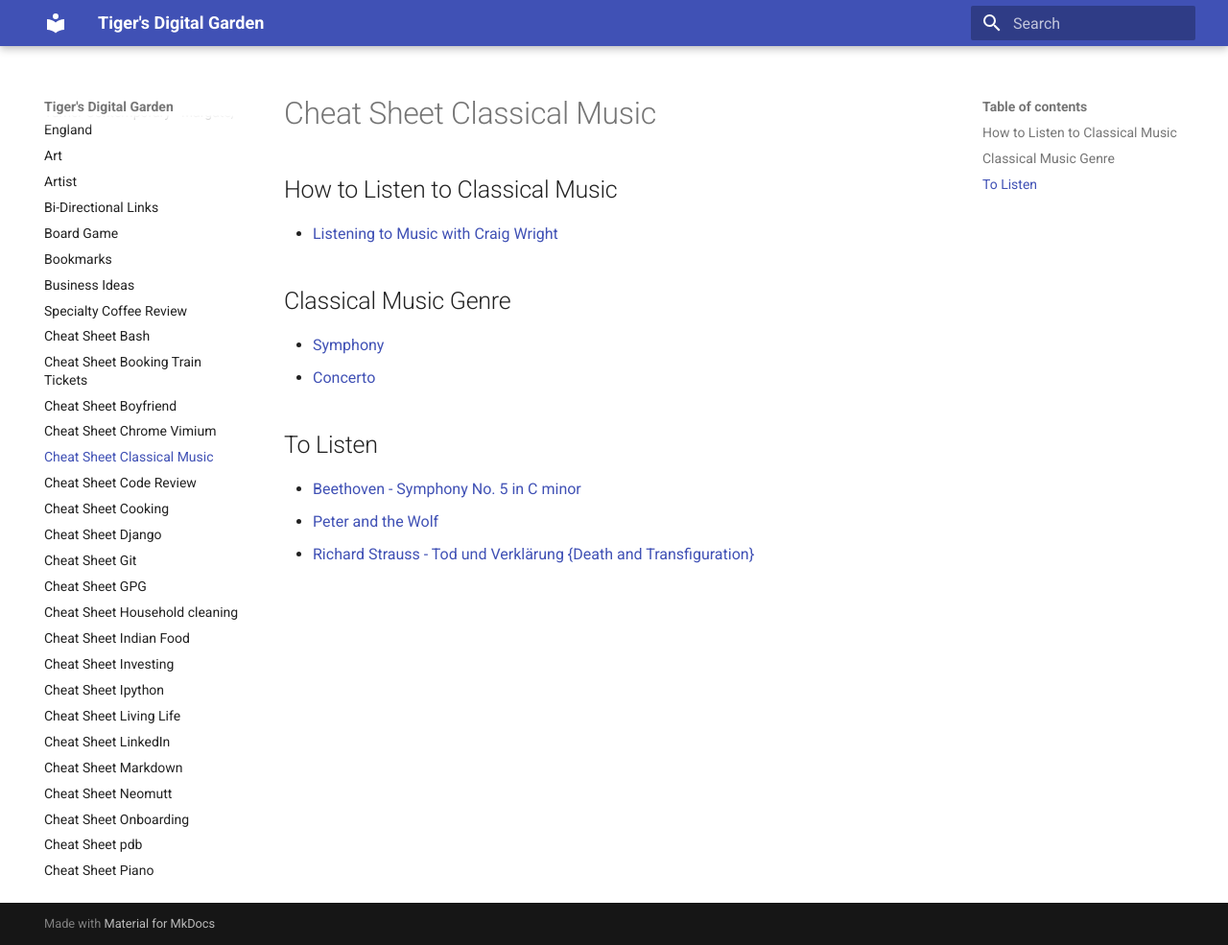
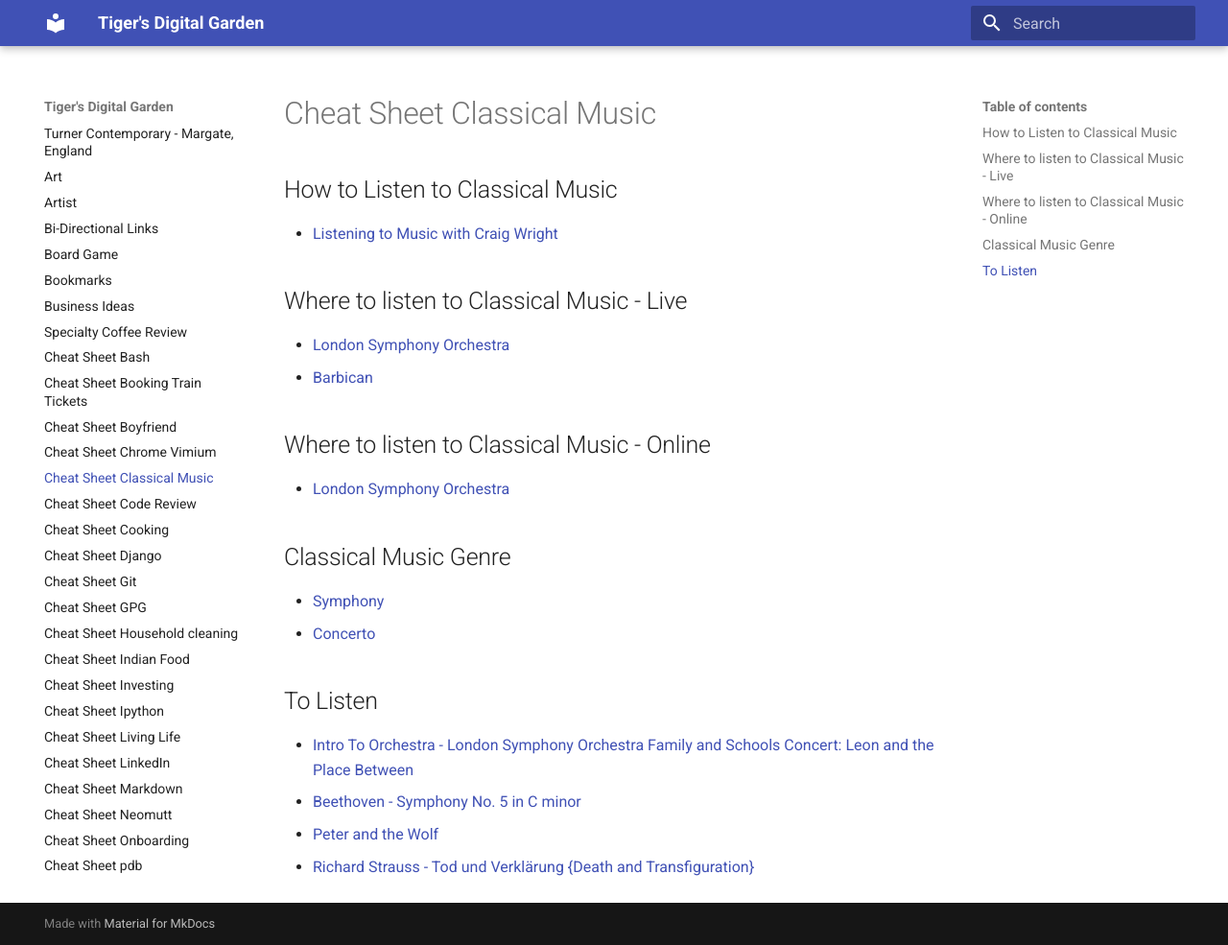
Before and after one commit to ynotstartups/notes, an MkDocs documentation site: the page built from notes/cheat-sheet-classical-music.md, in a window 1280 px wide and 985 px high. Shown: the whole window at 96% size. Built offline with MkDocs 1.6.1 and Material for MkDocs 9.7.7, drawn with Linux system fonts in a browser that asks for light colours.

Commit message:
update classical music

```diff
--- a/notes/cheat-sheet-classical-music.md
+++ b/notes/cheat-sheet-classical-music.md
@@ -3,6 +3,15 @@
 ## How to Listen to Classical Music
 
 - [Listening to Music with Craig Wright](https://www.youtube.com/watch?v=TRg-75VKOFU&list=PLh9mgdi4rNezhx8YiGIV8I22ICSuzslja&index=5)
+
+## Where to listen to Classical Music - Live
+
+- [London Symphony Orchestra](https://lso.co.uk/whats-on/range.listevents/-.html)
+- [Barbican](https://www.barbican.org.uk/whats-on/classical-music)
+
+## Where to listen to Classical Music - Online
+
+- [London Symphony Orchestra](https://www.youtube.com/c/LondonSymphonyOrchestra/featured)
 
 ## Classical Music Genre
 
@@ -11,6 +20,8 @@
 
 ## To Listen
 
+- [Intro To Orchestra - London Symphony Orchestra Family and Schools Concert: Leon and the Place Between
+  ](https://www.youtube.com/watch?v=jMh9D3uzc3U)
 - [Beethoven - Symphony No. 5 in C minor](https://www.youtube.com/watch?v=vEQAqKGCtdI)
 - [Peter and the Wolf](https://www.youtube.com/watch?v=9ueGfjBKbiE)
 - [Richard Strauss - Tod und Verklärung {Death and Transfiguration}](https://www.youtube.com/watch?v=6hfQpaePuxo)
```
